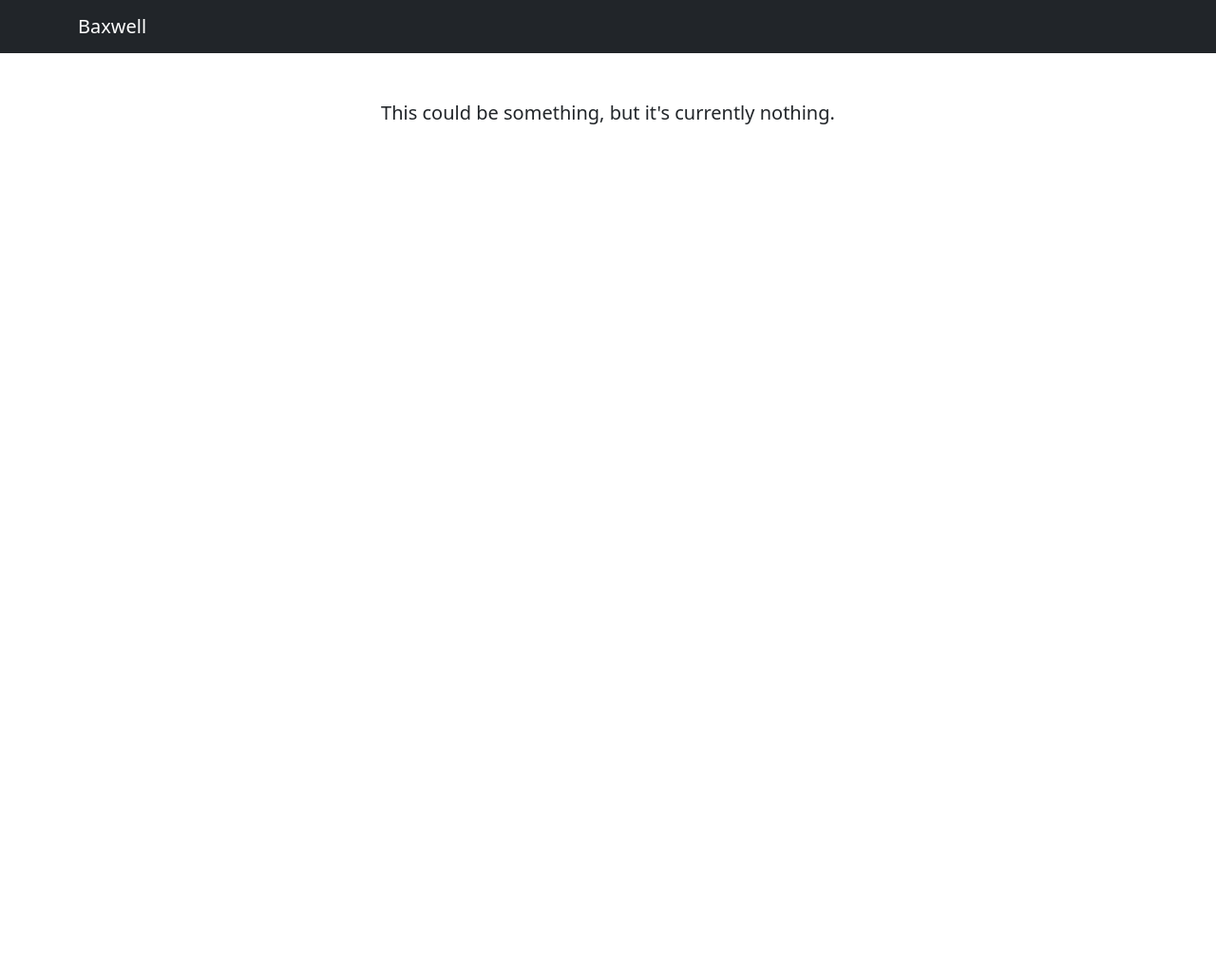
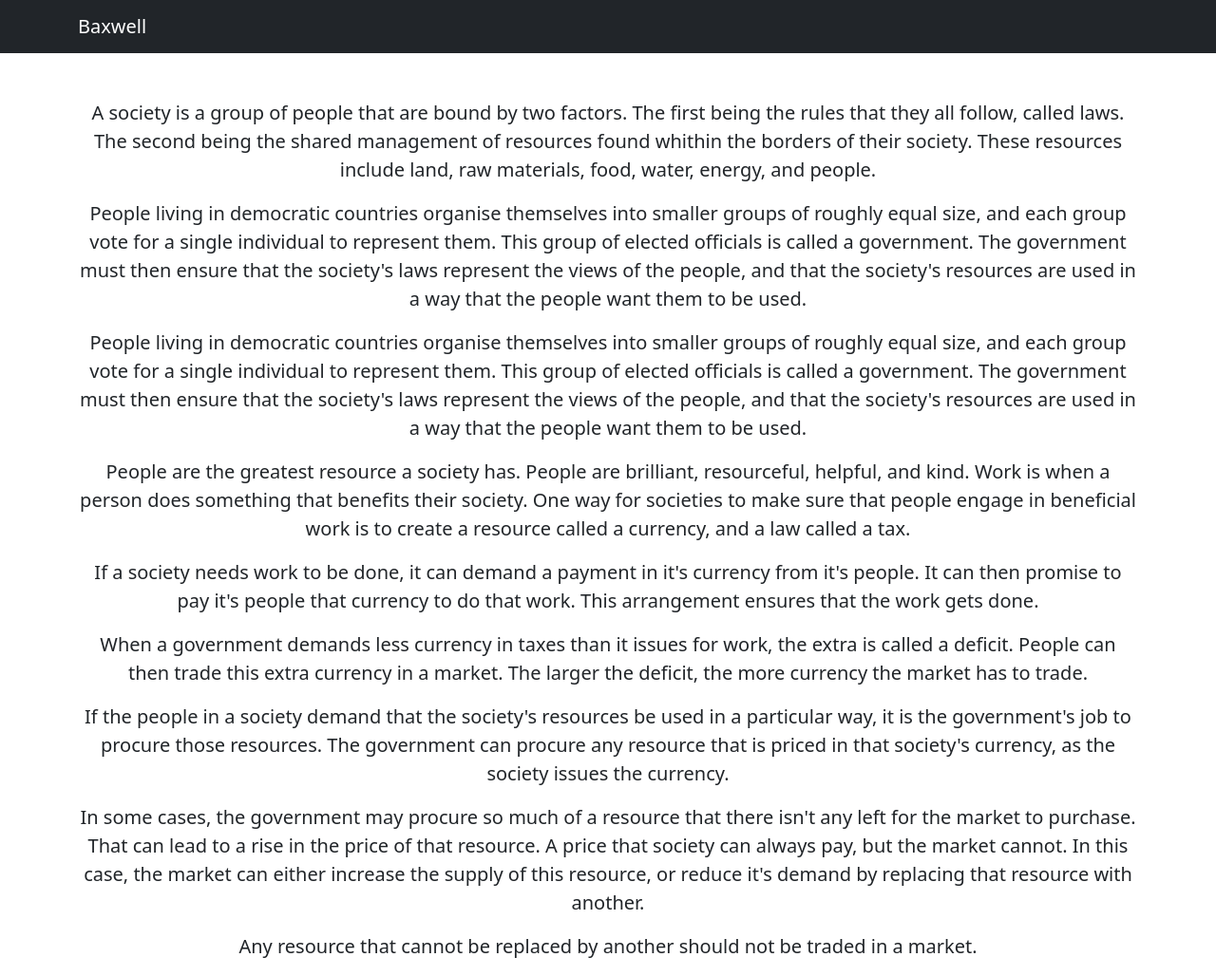
Before and after one commit to gravigate/testsite, a plain HTML site: page index.html in a window 1280 px wide. Shown: the whole page at 95% size. Before the commit the page ends 800 px from the top, so only its background shows below. Drawn offline with Linux system fonts and the light colour scheme.

Commit message:
Update index.html

```diff
--- a/index.html
+++ b/index.html
@@ -22,7 +22,50 @@
         <!-- Page content-->
         <div class="container">
             <div class="text-center mt-5">
-                <p class="lead">This could be something, but it's currently nothing.</p>
+                <p class="lead">A society is a group of people that are bound by two factors. The
+				first being the rules that they all follow, called laws. The second being the shared
+				management of resources found whithin the borders of their society. These resources
+				include land, raw materials, food, water, energy, and people.</p>
+
+				 <p class="lead">People living in democratic countries organise themselves into smaller
+				 groups of roughly equal size, and each group vote for a single individual to represent
+				 them. This group of elected officials is called a government. The government must then
+				 ensure that the society's laws represent the views of the people, and that the society's
+				 resources are used in a way that the people want them to be used.</p>
+
+				 <p class="lead">People living in democratic countries organise themselves into smaller
+				 groups of roughly equal size, and each group vote for a single individual to represent
+				 them. This group of elected officials is called a government. The government must then
+				 ensure that the society's laws represent the views of the people, and that the society's
+				 resources are used in a way that the people want them to be used.</p>
+
+				 <p class="lead">People are the greatest resource a society has. People are brilliant,
+				 resourceful, helpful, and kind. Work is when a person does something that benefits their
+				 society. One way for societies to make sure that people engage in beneficial work is
+				 to create a resource called a currency, and a law called a tax.</p>
+
+				 <p class="lead">If a society needs work to be done, it can demand a payment in it's
+				 currency from it's people. It can then promise to pay it's people that currency to do that
+				 work. This arrangement ensures that the work gets done.</p>
+
+				 <p class="lead">When a government demands less currency in taxes than it issues for work,
+				 the extra is called a deficit. People can then trade this extra currency in a market. The
+				 larger the deficit, the more currency the market has to trade.</p>
+
+				 <p class="lead">If the people in a society demand that the society's resources be used in
+				 a particular way, it is the government's job to procure those resources. The government can
+				 procure any resource that is priced in that society's currency, as the society issues the
+				 currency.</p>
+
+				 <p class="lead">In some cases, the government may procure so much of a resource that there
+				 isn't any left for the market to purchase. That can lead to a rise in the price of that
+				 resource. A price that society can always pay, but the market cannot. In this case, the
+				 market can either increase the supply of this resource, or reduce it's demand by replacing
+				 that resource with another.</p>
+
+				 <p class="lead">Any resource that cannot be replaced by another should not be traded in a
+				 market.</p>
+
             </div>
         </div>
     </body>
```
